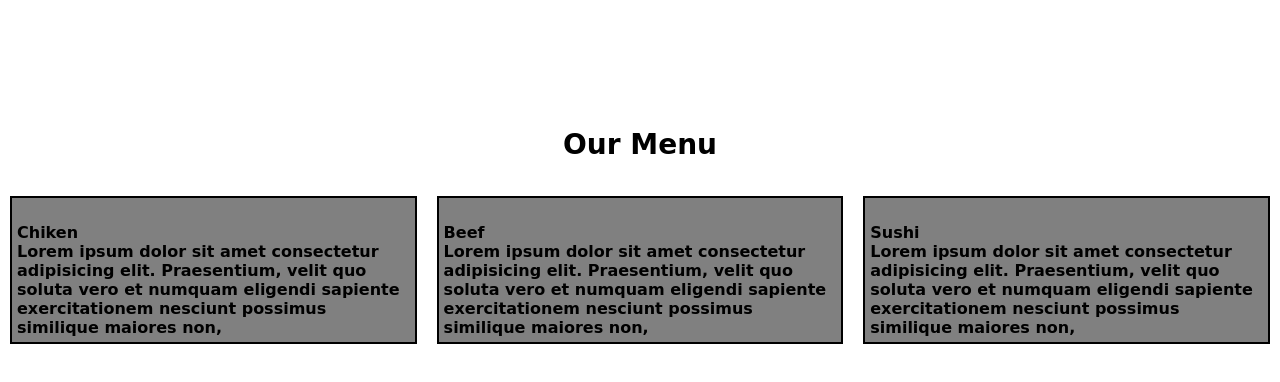
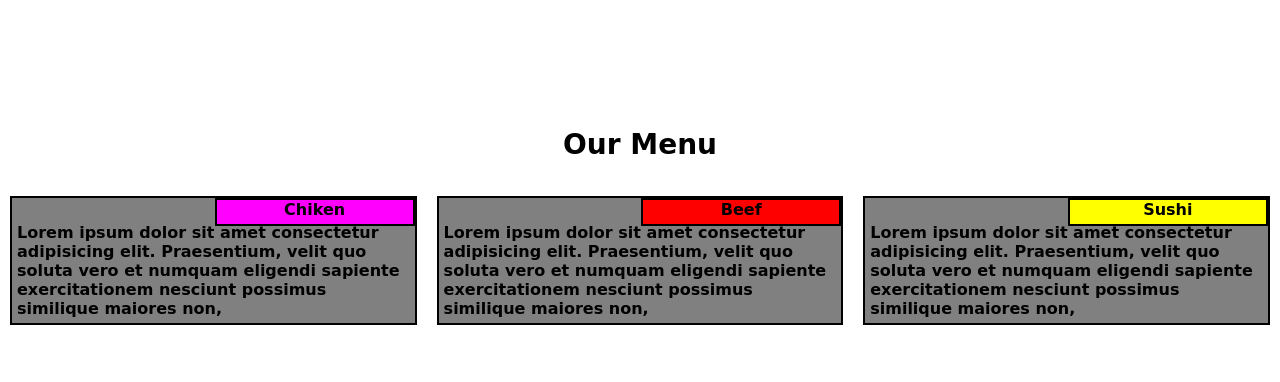
Before and after one commit to Pravin00010101/Assignment-2, a plain HTML site: page index.html in a window 1280 px wide. Drawn offline with Linux system fonts and the light colour scheme.

Commit message:
Update index.html

```diff
--- a/index.html
+++ b/index.html
@@ -11,7 +11,7 @@
     <h1 >Our Menu</h1>
         <div class="col-lg-4 col-md-6">
             <div class="content-box">
-                <p class="content-header">Chiken</p>
+                <p id="chicken">Chiken</p>
                 Lorem ipsum dolor sit amet consectetur adipisicing elit. Praesentium, velit quo soluta vero et numquam eligendi sapiente exercitationem nesciunt possimus similique maiores non,
             </div>
         </div>
@@ -19,12 +19,12 @@
 
         <div class="col-lg-4 col-md-6">
             <div class="content-box">
-                <p class="content-header">Beef</p>
+                <p id="beef">Beef</p>
                 Lorem ipsum dolor sit amet consectetur adipisicing elit. Praesentium, velit quo soluta vero et numquam eligendi sapiente exercitationem nesciunt possimus similique maiores non,
             </div></div>
         <div class="col-lg-4 col-md-12" >
             <div class="content-box">
-                <p class="content-header">Sushi</p>
+                <p id="sushi">Sushi</p>
                 Lorem ipsum dolor sit amet consectetur adipisicing elit. Praesentium, velit quo soluta vero et numquam eligendi sapiente exercitationem nesciunt possimus similique maiores non,
             </div>
         </div>
```
